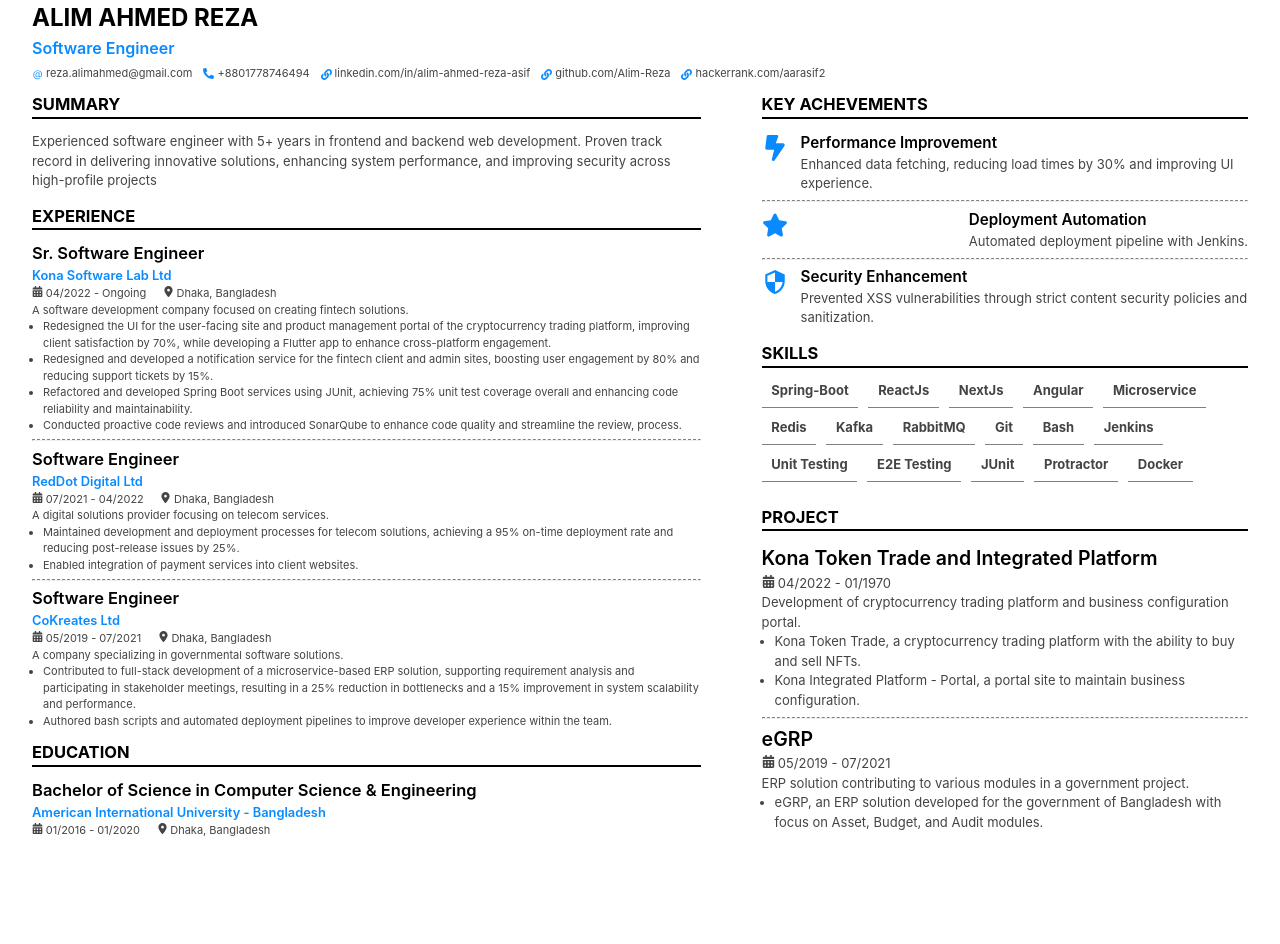
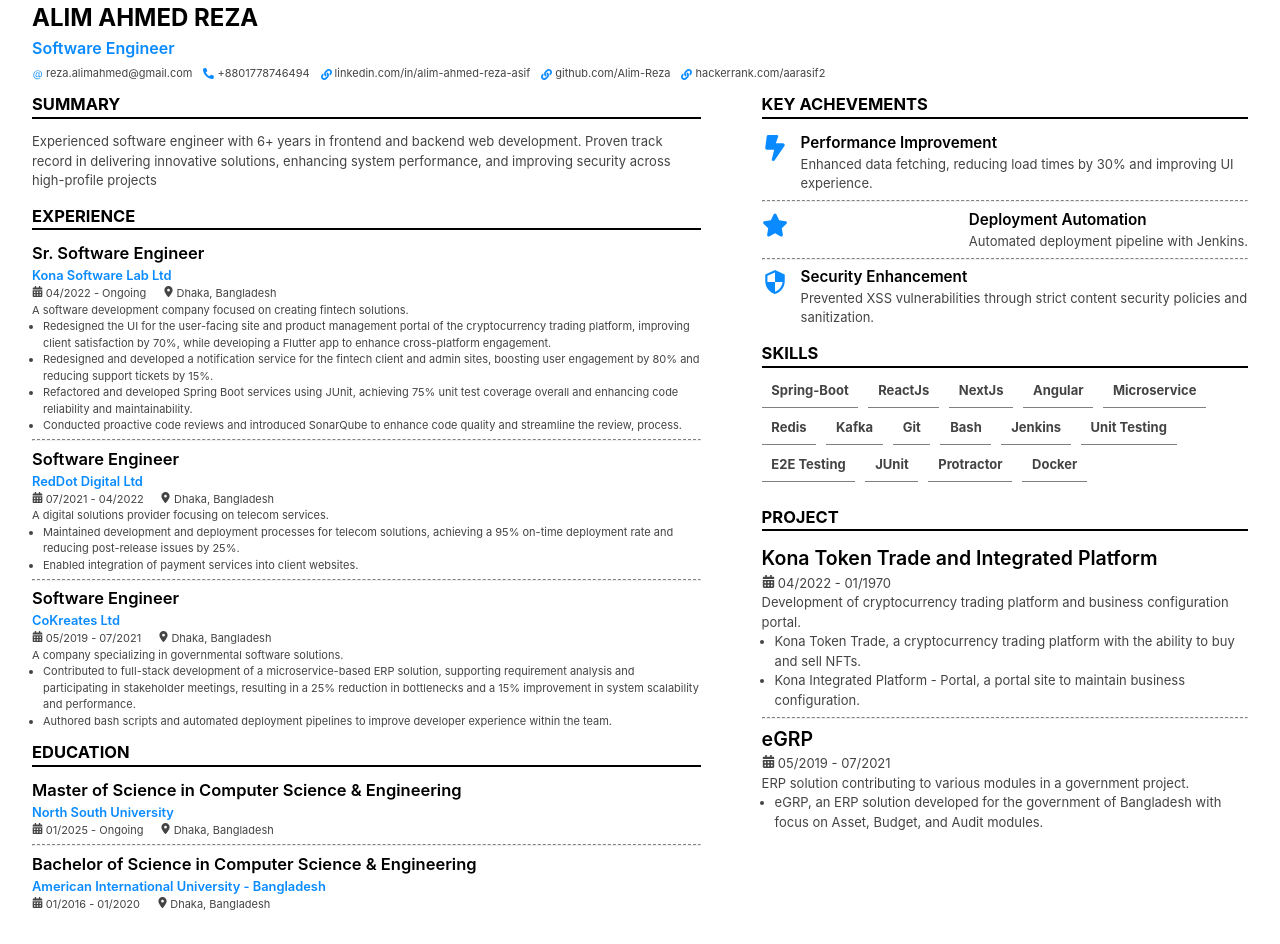
Before and after one commit to Alim-Reza/resume, a React (Vite) app: page / in a window 1280 px wide. Before the commit the page ends 877 px from the top, so only its background shows below. Built offline with nearby package versions, Linux system fonts and the light colour scheme.

Commit message:
added masters

```diff
--- a/src/TwoColumn/ResumeDataV2.tsx
+++ b/src/TwoColumn/ResumeDataV2.tsx
@@ -44,7 +44,7 @@
         ]
     },
 
-    summary: "Experienced software engineer with 5+ years in frontend and backend web development. Proven track record in delivering innovative solutions, enhancing system performance, and improving security across high-profile projects",
+    summary: "Experienced software engineer with 6+ years in frontend and backend web development. Proven track record in delivering innovative solutions, enhancing system performance, and improving security across high-profile projects",
     experience: [
         {
             title: "Sr. Software Engineer",
@@ -85,12 +85,12 @@
     ],
 
     education: [
-        // {
-        //     degree: "Master of Science in Computer Science & Engineering",
-        //     uni: "North South University",
-        //     date: "01/2025 - Ongoing",
-        //     location: "Dhaka, Bangladesh"
-        // },
+        {
+            degree: "Master of Science in Computer Science & Engineering",
+            uni: "North South University",
+            date: "01/2025 - Ongoing",
+            location: "Dhaka, Bangladesh"
+        },
         {
             degree: "Bachelor of Science in Computer Science & Engineering",
             uni: "American International University - Bangladesh",
@@ -125,7 +125,7 @@
     "Microservice",
     "Redis",
     "Kafka",
-    "RabbitMQ",
+    // "RabbitMQ",
     "Git",
     "Bash",
     "Jenkins",
```
Also changed, not shown: 1 other file (tests, documents, lock files or other folders).
